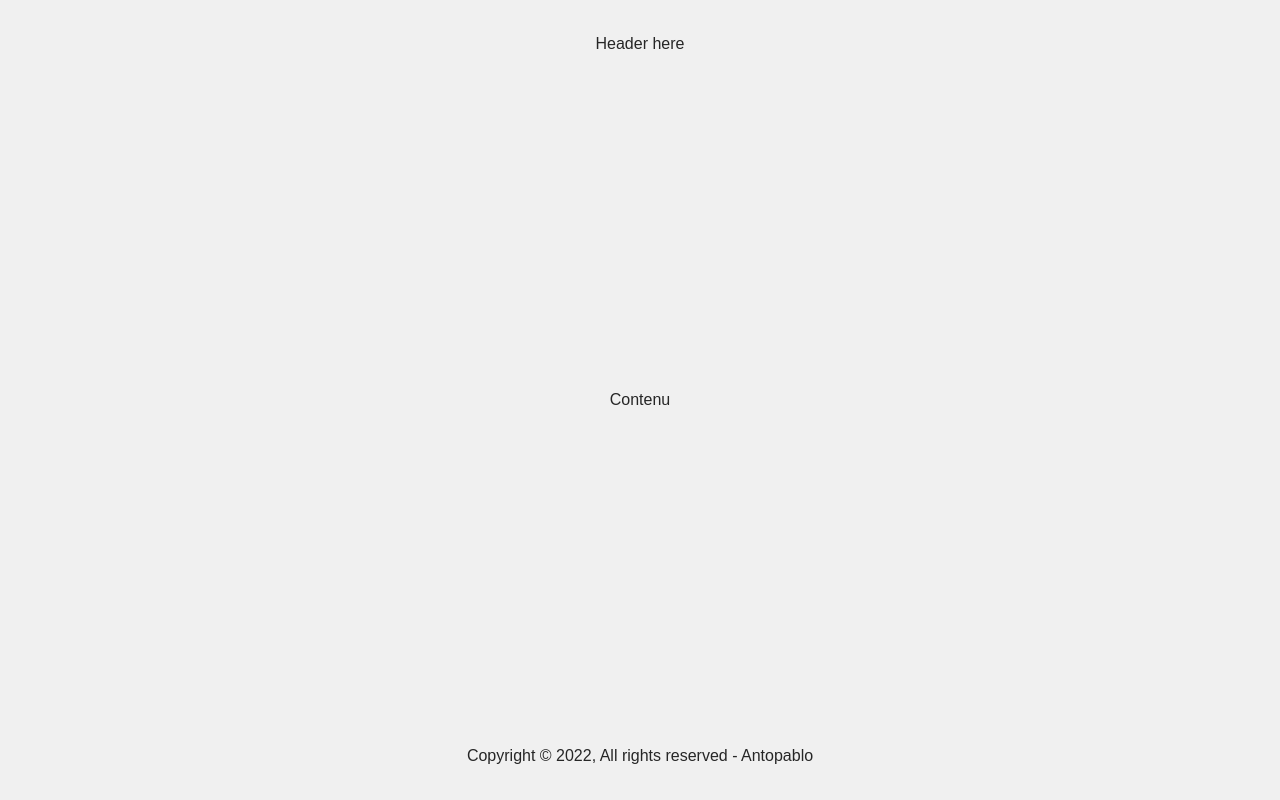
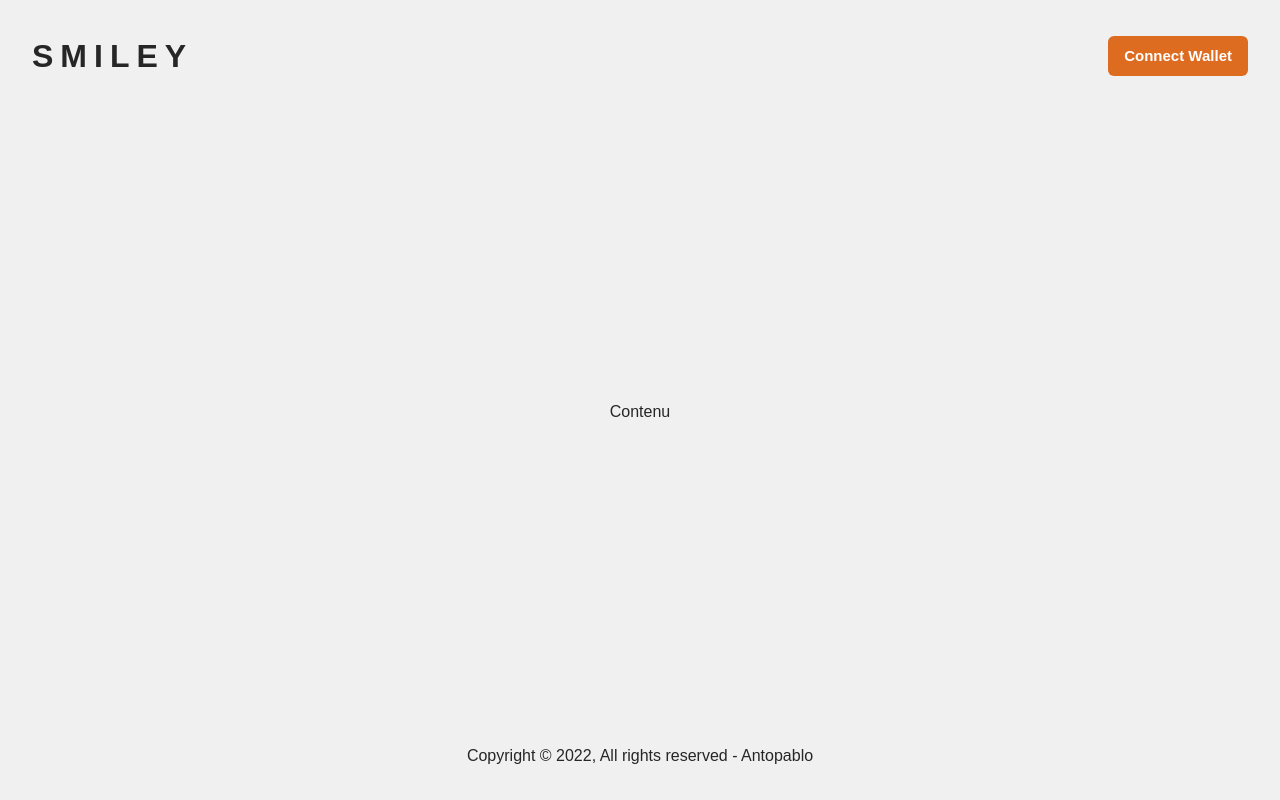
Before and after one commit to Antopablo/SmileyNFT, a Next.js app in the folder Application/appsmiley/: page / in a window 1280 px wide. Built offline with nearby package versions, Linux system fonts and the light colour scheme.

Commit message:
connect Wallet in header

```diff
--- a/Application/appsmiley/components/Header/Header.jsx
+++ b/Application/appsmiley/components/Header/Header.jsx
@@ -1,10 +1,75 @@
-import { Flex, Text } from "@chakra-ui/react";
+import React, { useState } from "react";
+import { Button, Flex, useToast, Spinner, chakra, Text } from "@chakra-ui/react";
+import { hasMetamask } from "../../utils/hasMetamask";
+import useEthersProvider from "../../hooks/useEthersProvider";
+import { ethers } from "ethers";
 
 const Header = () => {
+
+    const [isLoading, setIsLoading] = useState(false);
+    const { account, setAccount, provider } = useEthersProvider();
+    const toast = useToast();
+
+    const connectWallet = async () => {
+        if (!hasMetamask) {
+            toast({
+                description: "Please install Metamask and retry",
+                status: "error",
+                duration: 5000,
+                isClosable: true
+            })
+        } else {
+            setIsLoading(true);
+            if (provider) {
+                let network = await provider.getNetwork();
+                // main blockchain
+                if (network.chainId === 1) {
+                    setAccount(null);
+                    setIsLoading(false);
+
+                    toast({
+                        description: "Please switch to dev chain ethereum on Metamask",
+                        status: "warning",
+                        duration: 4000,
+                        isClosable: true
+                    })
+                } else {
+                    const resultAccount = await provider.send("eth_requestAccounts", []);
+                    setAccount(ethers.utils.getAddress(resultAccount[0]));
+                    setIsLoading(false);
+
+                    toast({
+                        description: "Your are connected",
+                        status: "success",
+                        duration: 4000,
+                        isClosable: true
+                    })
+                }
+            }
+        }
+    }
+
     return (
-        <Flex align="center" justify="center" my="sm" p="2rem">
-            Header here
-        </Flex>
+        <Flex align="center" flexDir={["column", "column", "row", "row"]} my="md" px={["sm", "sm", "lg", "lg"]} p="2rem">
+            <Text fontSize="2rem" fontWeight={900} letterSpacing={7}>
+                SMILEY
+            </Text>
+            <Flex align='center' justify="flex-end" flex={1}>
+                {isLoading ? (
+                    <Spinner />
+                ) : account ? (
+                    <Flex flexDir="column" align={["center", "center", "flex-end", "flex-end"]}>
+                        <Text fontSize={15}>
+                            Connected Wallet : <chakra.span fontWeight="bold" color="orange.400">{account.substring(0, 6)}...{account.substring(account.length - 5, account.length)}</chakra.span>
+                        </Text>
+                    </Flex>
+                ) : (
+                    <Button colorScheme="orange" onClick={() => connectWallet()} fontSize={15}>
+                        Connect Wallet
+                    </Button>
+                )}
+            </Flex>
+        </Flex >
     )
 }
 
--- /dev/null
+++ b/Application/appsmiley/context/ethersProviderContext.js
@@ -0,0 +1,50 @@
+import React, { useEffect, useState } from "react";
+import { hasMetamask } from "../utils/hasMetamask";
+import { ethers } from "ethers";
+
+const EthersContext = React.createContext(null);
+
+export const EthersProvider = ({ children }) => {
+    const [account, setAccount] = useState(null);
+    const [provider, setProvider] = useState(null);
+
+    useEffect(() => {
+        if (hasMetamask()) {
+            window.ethereum.on('chainChanged', () => {
+                setAccount(null);
+                setProvider(new ethers.providers.Web3Provider(window.ethereum))
+            })
+            window.ethereum.on('disconnect', () => {
+                setAccount(null);
+                setProvider(new ethers.providers.Web3Provider(window.ethereum))
+            })
+            window.ethereum.on('accountChanged', () => {
+                setAccount(null);
+                setProvider(new ethers.providers.Web3Provider(window.ethereum))
+            })
+        }
+    })
+
+    useEffect(() => {
+        if (hasMetamask()) {
+            setProvider(new ethers.providers.Web3Provider(window.ethereum))
+        }
+    }, [])
+
+    return (
+        <EthersContext.Provider
+            value={
+                {
+                    account,
+                    provider,
+                    setAccount
+                }
+            }
+        >
+            {children}
+        </EthersContext.Provider>
+    )
+
+}
+
+export default EthersContext;
--- /dev/null
+++ b/Application/appsmiley/hooks/useEthersProvider.js
@@ -0,0 +1,10 @@
+import { useContext } from "react";
+import EthersContext from "../context/ethersProviderContext";
+
+export default function useEthersProvider() {
+    const context = useContext(EthersContext);
+    if (!context) {
+        throw new Error('useEthersProvider must be used within an EthersProvider');
+    }
+    return context;
+}
--- a/Application/appsmiley/pages/_app.js
+++ b/Application/appsmiley/pages/_app.js
@@ -1,10 +1,13 @@
-import { ChakraProvider } from "@chakra-ui/react"
+import { ChakraProvider } from "@chakra-ui/react";
+import { EthersProvider } from "../context/ethersProviderContext";
 
 function MyApp({ Component, pageProps }) {
   return (
-    <ChakraProvider>
-      <Component {...pageProps} />
-    </ChakraProvider>
+    <EthersProvider>
+      <ChakraProvider>
+        <Component {...pageProps} />
+      </ChakraProvider>
+    </EthersProvider>
   )
 }
 
```
